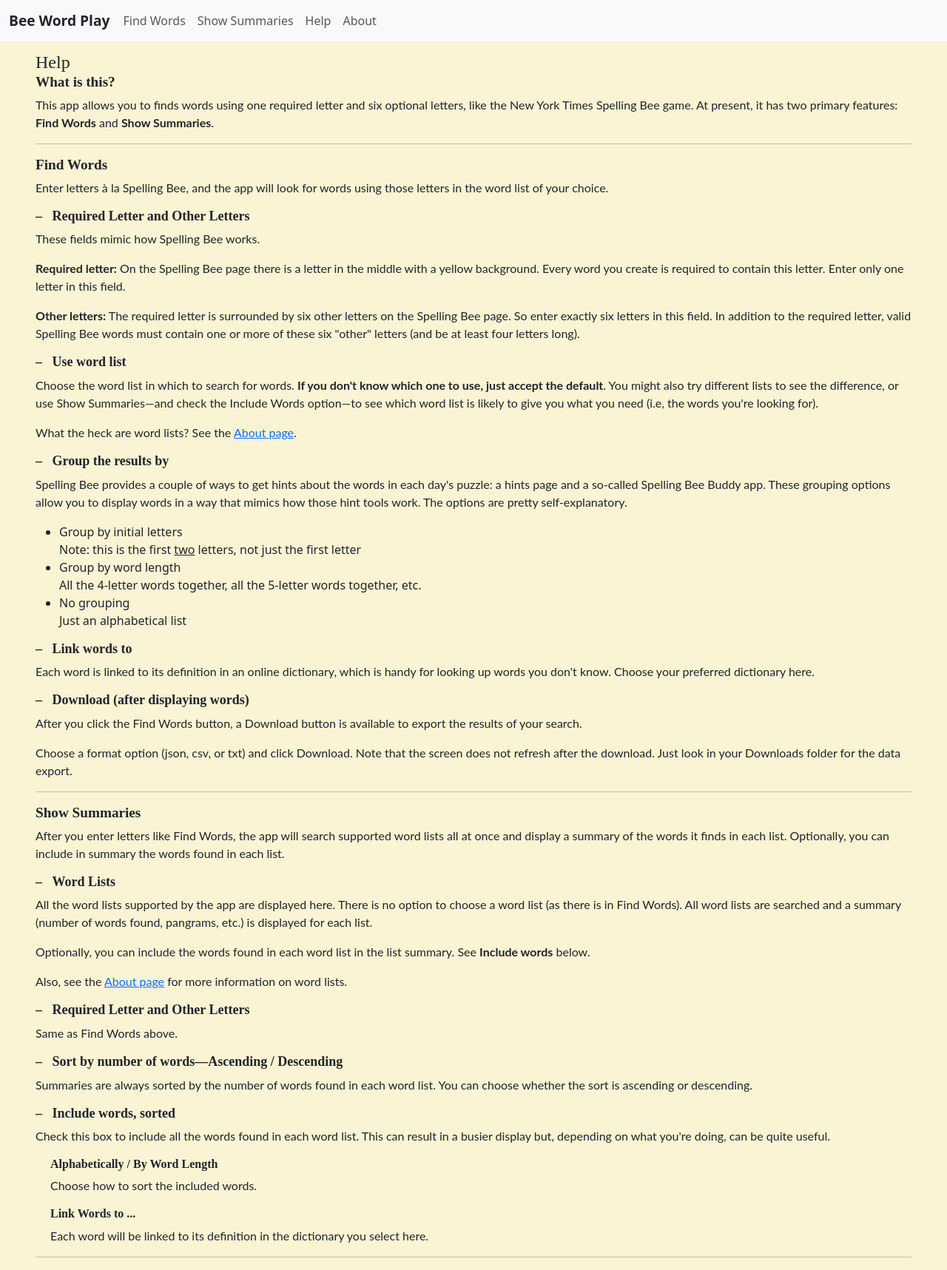
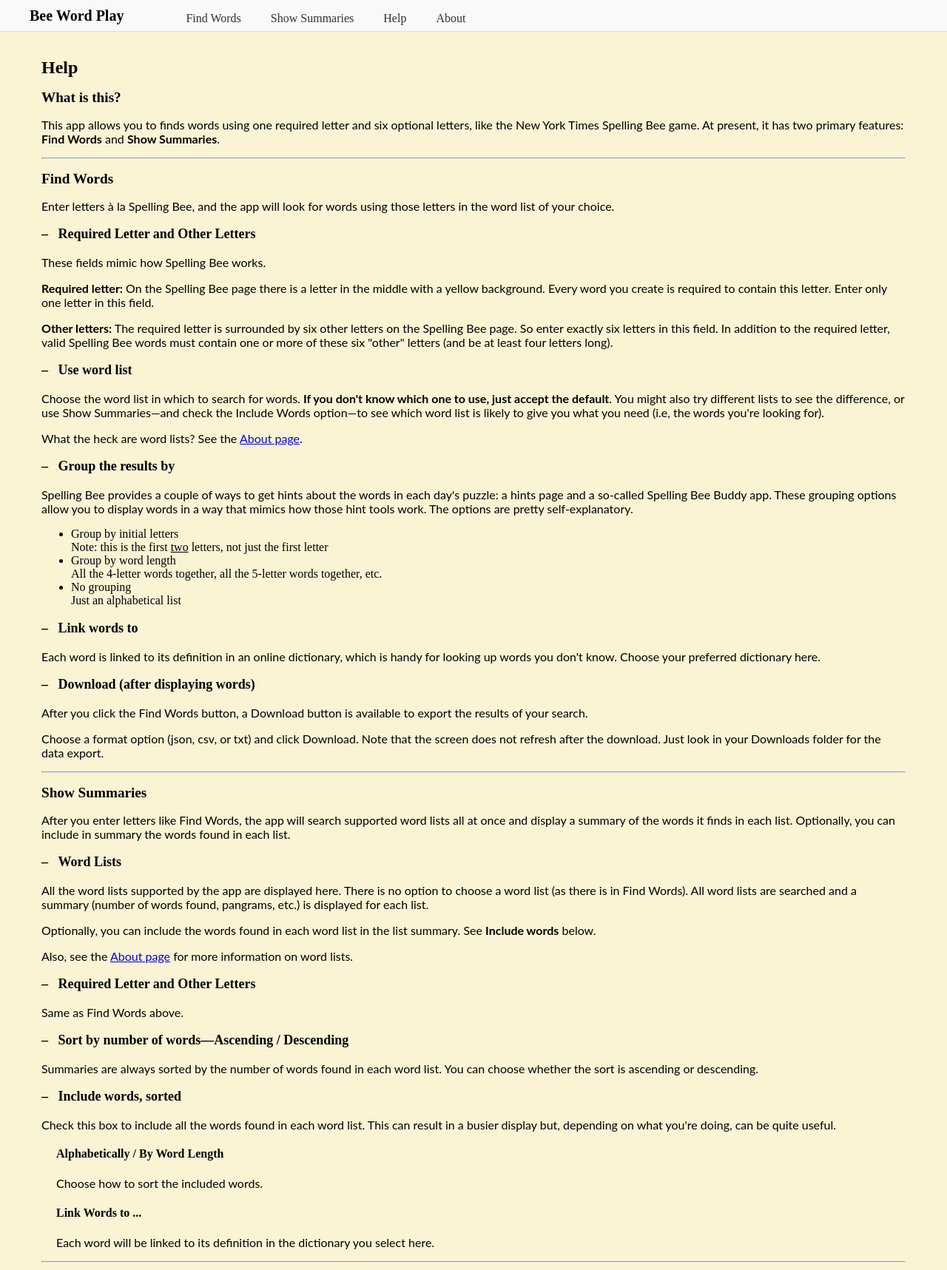
Before and after one commit to adj7388/workerbee, a Python web app: template app/templates/help.html in a window 1280 px wide. Shown: the top 1717 px of the page at 74% size. Run offline with Jinja, Linux system fonts and the light colour scheme; the template is opened without the code that fills it, so the values that code supplies are empty.

Commit message:
Remove bootstrap from navbar, move form styles to forms.css, create head_styles block in base.html,

```diff
--- /dev/null
+++ b/app/static/navbar.css
@@ -0,0 +1,92 @@
+.navbar {
+  position: fixed;
+  top: 0;
+  left: 0;
+  width: 100%;
+  background: #f8f9fa;
+  border-bottom: 1px solid #ddd;
+  z-index: 1000;
+}
+
+.navbar-container {
+  max-width: 1200px;
+  margin: 0 auto;
+  padding: 0.5rem 1rem;
+  display: flex;
+  align-items: center;
+  gap: 2rem; /* space between brand and links */
+}
+
+/* Brand */
+.navbar-brand {
+  font-weight: bold;
+  font-size: 1.25rem;
+  white-space: nowrap;
+}
+
+/* Links */
+.navbar-links {
+  list-style: none;
+  margin: 0;
+  display: flex; /* horizontal on desktop */
+  gap: 1rem;
+}
+
+.navbar-links a {
+  text-decoration: none;
+  padding: 0.25rem 0.75rem;        /* horizontal padding only */
+  color: #333;
+  display: flex;             /* makes link fill flex container height */
+  align-items: center;       /* vertically center text */
+  height: 100%;              /* fill parent height */
+  transition: background 0.2s;
+  border-radius: 4px;        /* optional rounded corners */
+}
+
+/* Hover: match body background */
+.navbar-links a:hover {
+  background-color: #faf3d4; /* matches body */
+}
+
+.navbar-links li {
+  display: inline-block; /* keeps items horizontally aligned in flex row */
+}
+
+.navbar-links a.active {
+  font-weight: bold;
+  background-color: #faf3d4; /* matches body */
+}
+
+
+/* Hamburger toggle (desktop hidden) */
+.navbar-toggle {
+  display: none;
+  font-size: 1.5rem;
+  background: none;
+  border: none;
+  cursor: pointer;
+}
+
+/* Mobile styles */
+@media (max-width: 768px) {
+  .navbar-container {
+    flex-wrap: wrap; /* allow links to drop below brand */
+  }
+
+  .navbar-toggle {
+    display: block;
+    margin-left: auto; /* push to right */
+  }
+
+  .navbar-links {
+    width: 100%;
+    flex-direction: column;
+    display: none; /* hidden by default */
+    margin-top: 0.5rem;
+    gap: 0.5rem;
+  }
+
+  .navbar-links.open {
+    display: flex; /* show when toggled */
+  }
+}
--- a/app/templates/base.html
+++ b/app/templates/base.html
@@ -5,11 +5,15 @@
     <meta charset="utf-8">
     <title>{% block title %}Bee Word Play{% endblock %}</title>
     <meta name="viewport" content="width=device-width, initial-scale=1">
-    <link href="https://cdn.jsdelivr.net/npm/bootstrap@5.3.6/dist/css/bootstrap.min.css" rel="stylesheet">
     <link rel="stylesheet" type="text/css" href="{{ url_for('static', filename='site.css')}}" />
+    <link rel="stylesheet" type="text/css" href="{{ url_for('static', filename='navbar.css')}}" />
+
+    {% block head_styles %}
+    {% endblock %}
+
   </head>
 
-  <body class="appcolor">
+  <body>
 
     {% include "navbar.html" %}
 
@@ -18,9 +22,22 @@
 
     {% include "footer.html" %}
 
-    <script src="https://cdn.jsdelivr.net/npm/bootstrap@5.3.6/dist/js/bootstrap.bundle.min.js"></script>
+    {% block scripts %}
 
-    {% block scripts %}
+    <script>
+      // navbar mojo
+      document.addEventListener("DOMContentLoaded", function () {
+        const toggle = document.querySelector(".navbar-toggle");
+        const links = document.querySelector(".navbar-links");
+
+        toggle.addEventListener("click", function () {
+          links.classList.toggle("open");
+          const expanded = toggle.getAttribute("aria-expanded") === "true";
+          toggle.setAttribute("aria-expanded", !expanded);
+        });
+      });
+    </script>
+
     {% endblock %}
 
   </body>
--- a/app/templates/find_words.html
+++ b/app/templates/find_words.html
@@ -3,6 +3,8 @@
 {% from "macros.html" import page_banner, dictionary_dropdown, letter_inputs, toolbar %}
 
 {% block scripts %}
+
+{{ super() }}
 
 <script src="{{ url_for('static', filename='utils.js') }}"></script>
 <script src="{{ url_for('static', filename='formHandler.js') }}"></script>
@@ -30,6 +32,10 @@
 
 </script>
 
+{% endblock %}
+
+{% block head_styles %}
+    <link rel="stylesheet" href="{{ url_for('static', filename='forms.css') }}">
 {% endblock %}
 
 {% block content %}
--- a/app/templates/navbar.html
+++ b/app/templates/navbar.html
@@ -1,56 +1,16 @@
-<!-- Fixed navbar -->
-<nav class="navbar navbar-expand-sm navbar-light bg-light fixed-top">
-    <div class="container-fluid">
+<nav class="navbar">
+  <div class="navbar-container">
+    <span class="navbar-brand">Bee Word Play</span>
 
-        <span style="font-weight:bold; font-size:larger">
-            Bee Word Play&nbsp;&nbsp;
-        </span>
+    <ul class="navbar-links">
+      <li><a class="{% if request.endpoint == 'find_words' %}active{% endif %}" href="{{ url_for('find_words') }}">Find Words</a></li>
+      <li><a class="{% if request.endpoint == 'show_summaries' %}active{% endif %}" href="{{ url_for('show_summaries') }}">Show Summaries</a></li>
+      <li><a class="{% if request.endpoint == 'help' %}active{% endif %}" href="{{ url_for('help') }}">Help</a></li>
+      <li><a class="{% if request.endpoint == 'about' %}active{% endif %}" href="{{ url_for('about') }}">About</a></li>
+    </ul>
 
-        <button
-            class="navbar-toggler" type="button"
-            data-bs-toggle="collapse"
-            data-bs-target="#navbarMenu"
-            aria-controls="navbarMenu"
-            aria-expanded="false"
-            aria-label="Toggle navigation">
-            <span class="navbar-toggler-icon"></span>
-        </button>
-
-        <div class="collapse navbar-collapse" id="navbarMenu">
-            <ul class="navbar-nav me-auto mb-2 mb-lg-0">
-
-                <li class="nav-item">
-                    <a class="nav-link {% if request.endpoint == 'find_words' %}active{% endif %}"
-                       href="{{ url_for('find_words') }}"
-                    >
-                        Find Words
-                    </a>
-                </li>
-
-                <li class="nav-item">
-                    <a class="nav-link {% if request.endpoint == 'show_summaries' %}active{% endif %}"
-                       href="{{ url_for('show_summaries') }}"
-                    >
-                        Show Summaries
-                    </a>
-                </li>
-
-                <li class="nav-item">
-                    <a class="nav-link {% if request.endpoint == 'help' %}active{% endif %}"
-                       href="{{ url_for('help') }}"
-                    >
-                       Help
-                    </a>
-                </li>
-
-                <li class="nav-item">
-                    <a class="nav-link {% if request.endpoint == 'about' %}active{% endif %}"
-                       href="{{ url_for('about') }}"
-                    >
-                        About
-                    </a>
-                </li>
-            </ul>
-        </div>
-    </div>
+    <button class="navbar-toggle" aria-controls="navbarMenu" aria-expanded="false" aria-label="Toggle navigation">
+      ☰
+    </button>
+  </div>
 </nav>
```
Also changed, not shown: app/static/forms.css (added, +87 -0 lines), app/templates/show_summaries.html (+8 -0 lines).
